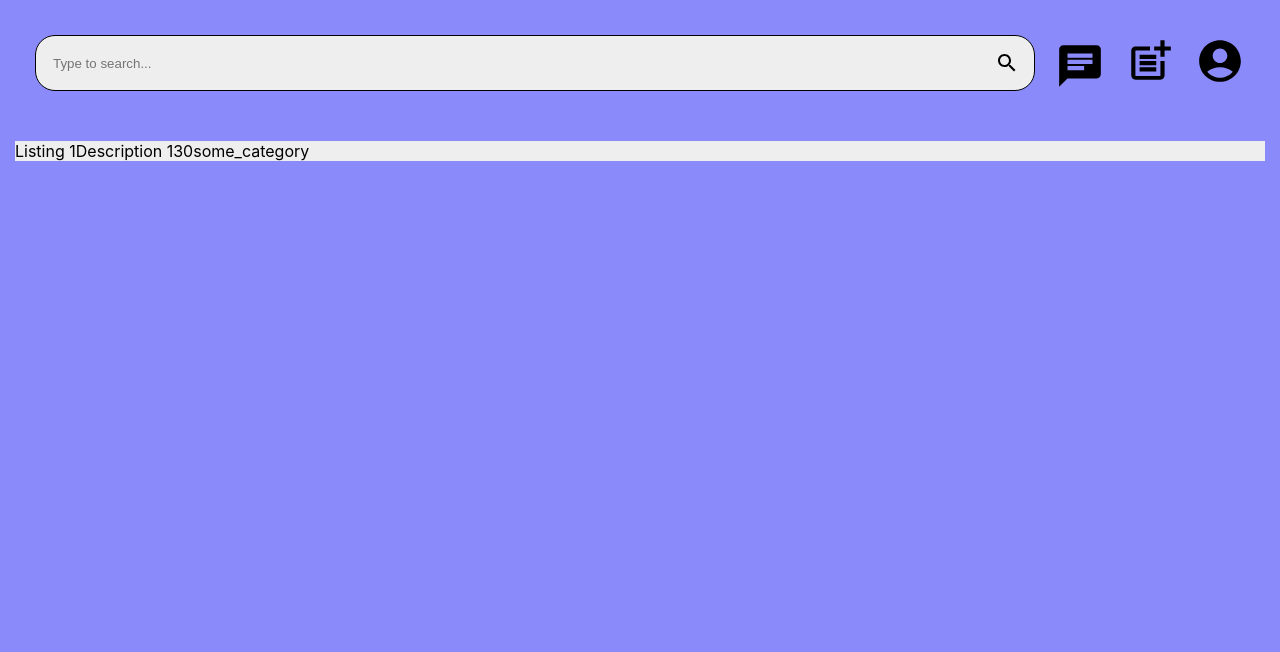
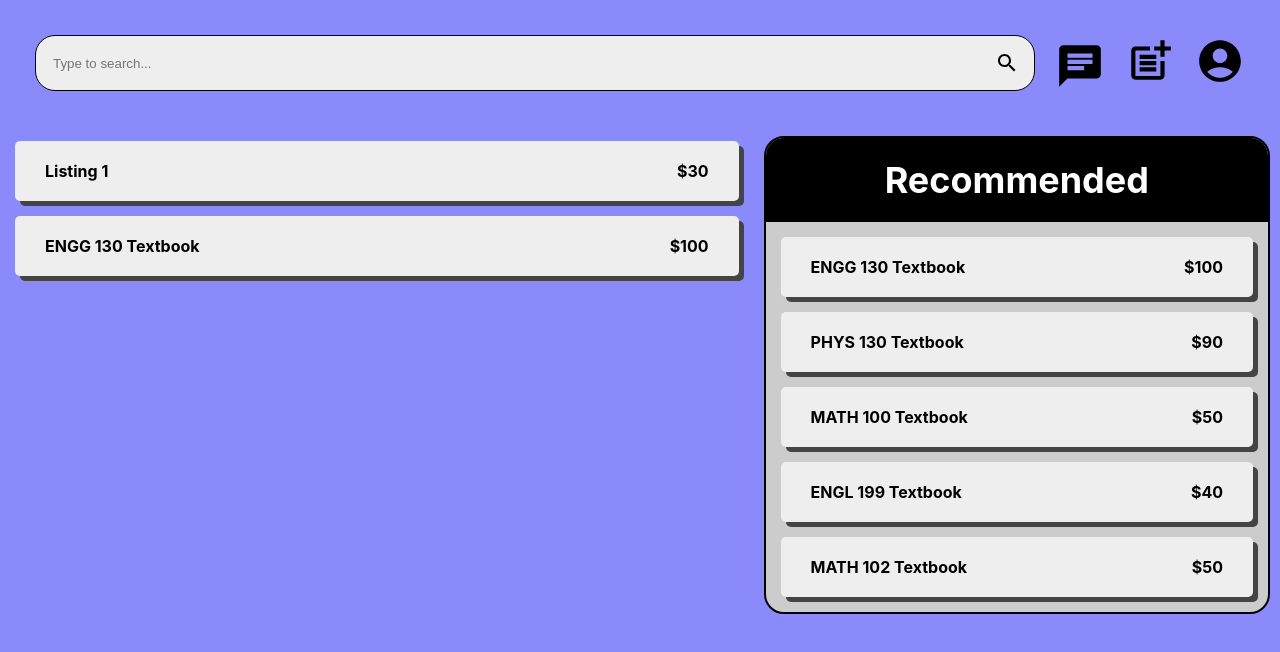
Before and after one commit to MohammedSaleh2001/KnowledgeKart, a React (Create React App) app in the folder front-end/: page /home in a window 1280 px wide. Shown: the top 652 px of the page. Built offline with nearby package versions, Linux system fonts and the light colour scheme.

Commit message:
Added a recommended sidebar to the homepage.

```diff
--- a/front-end/src/Components/Listing/HomePage.jsx
+++ b/front-end/src/Components/Listing/HomePage.jsx
@@ -14,18 +14,53 @@ function HomePage() {
         {
             id: 1,
             title: "Listing 1",
-            description: "Description 1",
             price: 30.00,
-            category: "some_category"
+        },
+        {
+            id: 2,
+            title: "ENGG 130 Textbook",
+            price: 100.00
+        }
+    ]
+    const sample_recommended_listings = [
+        {
+            id: 3,
+            title: "ENGG 130 Textbook",
+            price: 100.00
+        },
+        {
+            id: 4,
+            title: "PHYS 130 Textbook",
+            price: 90.00
+        },
+        {
+            id: 5,
+            title: "MATH 100 Textbook",
+            price: 50.00
+        },
+        {
+            id: 6,
+            title: "ENGL 199 Textbook",
+            price: 40.00
+        },
+        {
+            id: 7,
+            title: "MATH 102 Textbook",
+            price: 50.00
         }
     ]
     const listingComponents = []
     for (const listing of sample_listings) {
         listingComponents.push(<ListingItem
             title={listing.title}
-            description={listing.description}
             price={listing.price}
-            category={listing.category}
+        />)
+    }
+    const recommendedListingComponents = []
+    for (const listing of sample_recommended_listings) {
+        recommendedListingComponents.push(<ListingItem
+            title={listing.title}
+            price={listing.price}
         />)
     }
 
@@ -41,7 +76,17 @@ function HomePage() {
                     <AccountCircleIcon style={{fontSize: 50}} id="profile-icon" />
                 </div>
             </div>
-            {listingComponents}
+            <div id="listview_container">
+                <div id="list_items_div">
+                    {listingComponents}
+                </div>
+                <div id="recommended_list">
+                    <div id="recommended_list_title">
+                        Recommended
+                    </div>
+                    {recommendedListingComponents}
+                </div>
+            </div>
         </div>
     )
 }
--- a/front-end/src/Components/Listing/Listing.css
+++ b/front-end/src/Components/Listing/Listing.css
@@ -38,8 +38,37 @@
 
 #listing-container {
     display: flex;
+    justify-content: space-between;
     background-color: #eee;
     margin: 15px;
+    border-radius: 5px;
+    box-shadow: 5px 5px #444;
+}
+
+#listview_container {
+    display: flex;
+}
+
+#list_items_div {
+    width: 60vw;
+}
+
+#recommended_list {
+    width: 40vw;
+    background-color: #ccc;
+    margin: 10px;
+    border-radius: 20px;
+    border: solid black 2px;
+    overflow: hidden;
+}
+
+#recommended_list_title {
+    padding: 20px 0px 20px 0px;
+    font-weight: bold;
+    font-size: 36px;
+    text-align: center;
+    color: white;
+    background-color: black;
 }
 
 .input-wrapper {
@@ -50,3 +79,15 @@
     border-radius: 20px;
     overflow: hidden;
 }
+
+.list-item-title {
+    margin: 5px 15px 5px 15px;
+    padding: 15px;
+    font-weight: bold;
+}
+
+.list-item-price {
+    margin: 5px 15px 5px 15px;
+    padding: 15px;
+    font-weight: bold;
+}
--- a/front-end/src/Components/Listing/ListingItem.jsx
+++ b/front-end/src/Components/Listing/ListingItem.jsx
@@ -1,13 +1,15 @@
 import React from 'react'
 import './Listing.css'
 
-function ListingItem({title, description, price, category}) {
+function ListingItem({title, price}) {
     return (
         <div id="listing-container">
-            {title}
-            {description}
-            {price}
-            {category}
+            <div className="list-item-title">
+                {title}
+            </div>
+            <div className="list-item-price">
+                ${price}
+            </div>
         </div>
     )
 }
```
